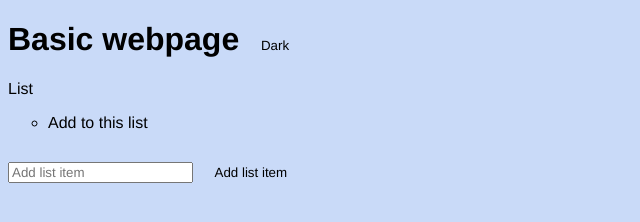
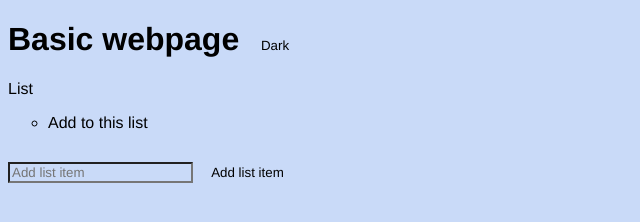
Before and after one commit to racheldunne28/basic-webpage, a plain HTML site: page index.html in a window 1280 px wide. Shown: the whole page, without its empty margins (0-640 px from the left). Drawn offline with Linux system fonts and the light colour scheme.

Commit message:
Feat: Make text input box look nice

```diff
--- a/index.html
+++ b/index.html
@@ -12,11 +12,13 @@
     <ul id = "list1">
         <li>Add to this list</li>
     </ul>
-    <input type="text" placeholder="Add list item" id="newListItem">
-    <button class="btn2">Add list item</button>
+    <div>
+        <input class="newListEntry" type="text" placeholder="Add list item" id="newListItem">
+        <button class="btn2">Add list item</button>
+    </div>
     <div>
         <button class="btn">Dark</button>
-      </div>
+    </div>
     <script src="app.js"></script>
     <noscript>You need to enable JavaScript to view the full site.</noscript>
 </body>
--- a/main.css
+++ b/main.css
@@ -53,3 +53,7 @@ body {
     background-color: var(--btnBg);
 }
 .btn2:focus { outline-style: none; }
+.newListEntry {
+    color: var(--btnFontColor);
+    background-color: var(--btnBg);
+}
```
